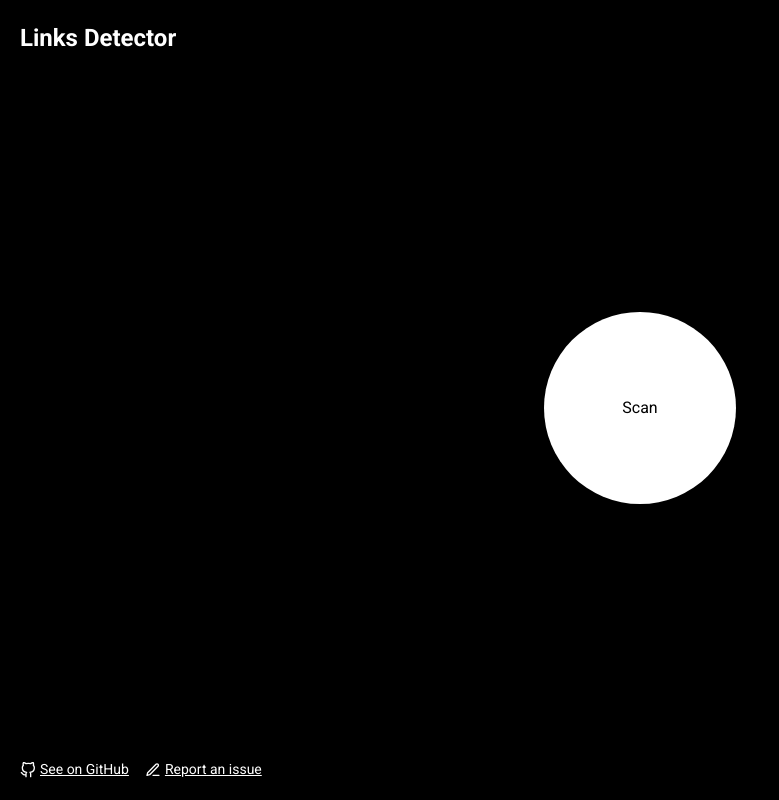
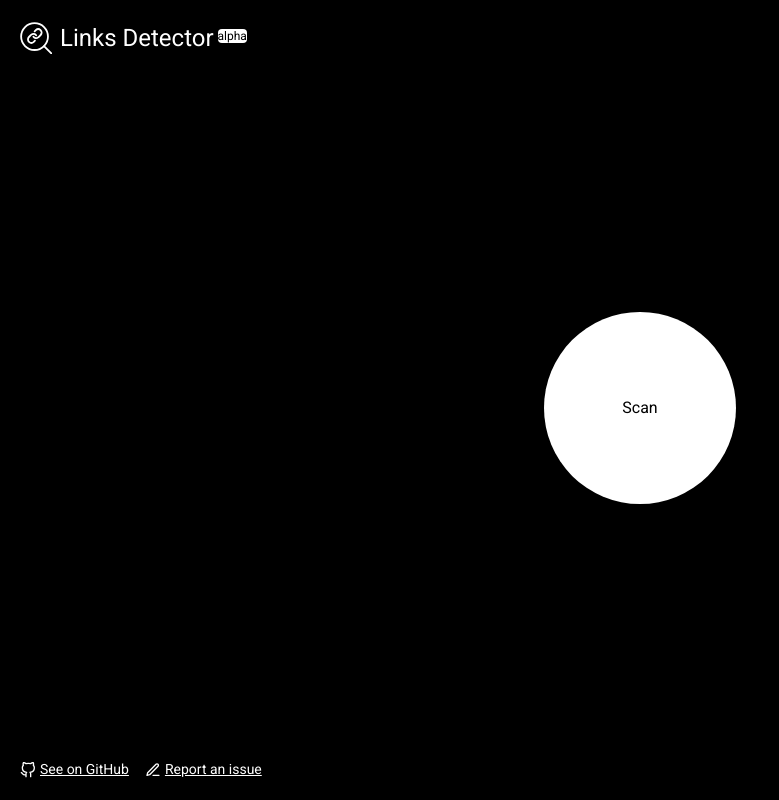
Before and after one commit to trekhleb/links-detector, a React (Create React App) app: page / in a window 1280 px wide. Shown: the whole page, without its empty margins (0-779 px from the left). Built offline with nearby package versions, Linux system fonts and the light colour scheme.

Commit message:
Do smth.

```diff
--- a/src/components/shared/Header.tsx
+++ b/src/components/shared/Header.tsx
@@ -1,10 +1,19 @@
 import React from 'react';
+import Icon from './Icon';
+import { ICON_KEYS } from '../../icons';
 
 function Header(): React.ReactElement {
   return (
     <header>
-      <div className="font-bold text-2xl">
-        Links Detector
+      <div className="flex flex-row justify-center items-center">
+        <div className="mr-2">
+          <Icon iconKey={ICON_KEYS.LINKS_DETECTOR_LOGO} className="w-8 h-8" />
+        </div>
+        <div className="flex-grow">
+          <span className="text-2xl">Links Detector</span>
+          &nbsp;
+          <sup className="text-xs bg-white text-black rounded">alpha</sup>
+        </div>
       </div>
     </header>
   );
--- a/src/icons/index.ts
+++ b/src/icons/index.ts
@@ -6,6 +6,7 @@ import { ReactComponent as LinkIcon } from './feathericons/link-2.svg';
 import { ReactComponent as ExternalLinkIcon } from './feathericons/external-link.svg';
 import { ReactComponent as GitHubIcon } from './feathericons/github.svg';
 import { ReactComponent as EditIcon } from './feathericons/edit-3.svg';
+import { ReactComponent as LinksDetectorLogoIcon } from './vectr/links-detector-logo.svg';
 
 export enum ICON_KEYS {
   X = 'x',
@@ -14,6 +15,7 @@ export enum ICON_KEYS {
   EXTERNAL_LINK = 'external-link',
   GIT_HUB = 'github',
   EDIT = 'edit',
+  LINKS_DETECTOR_LOGO = 'links-detector-logo',
 }
 
 type IconType = {
@@ -49,4 +51,8 @@ export const ICONS: IconsType = {
     component: EditIcon,
     fillCurrent: false,
   },
+  [ICON_KEYS.LINKS_DETECTOR_LOGO]: {
+    component: LinksDetectorLogoIcon,
+    fillCurrent: false,
+  },
 };
```
Also changed, not shown: src/icons/vectr/links-detector-logo.svg.
